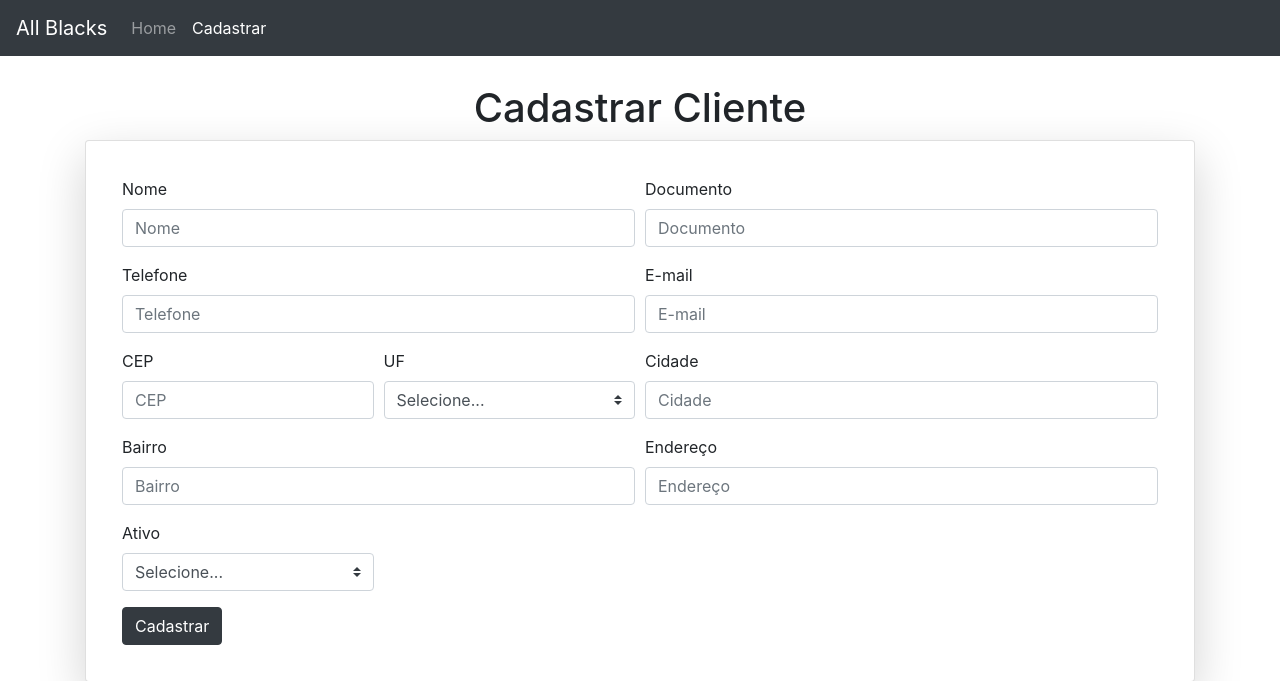
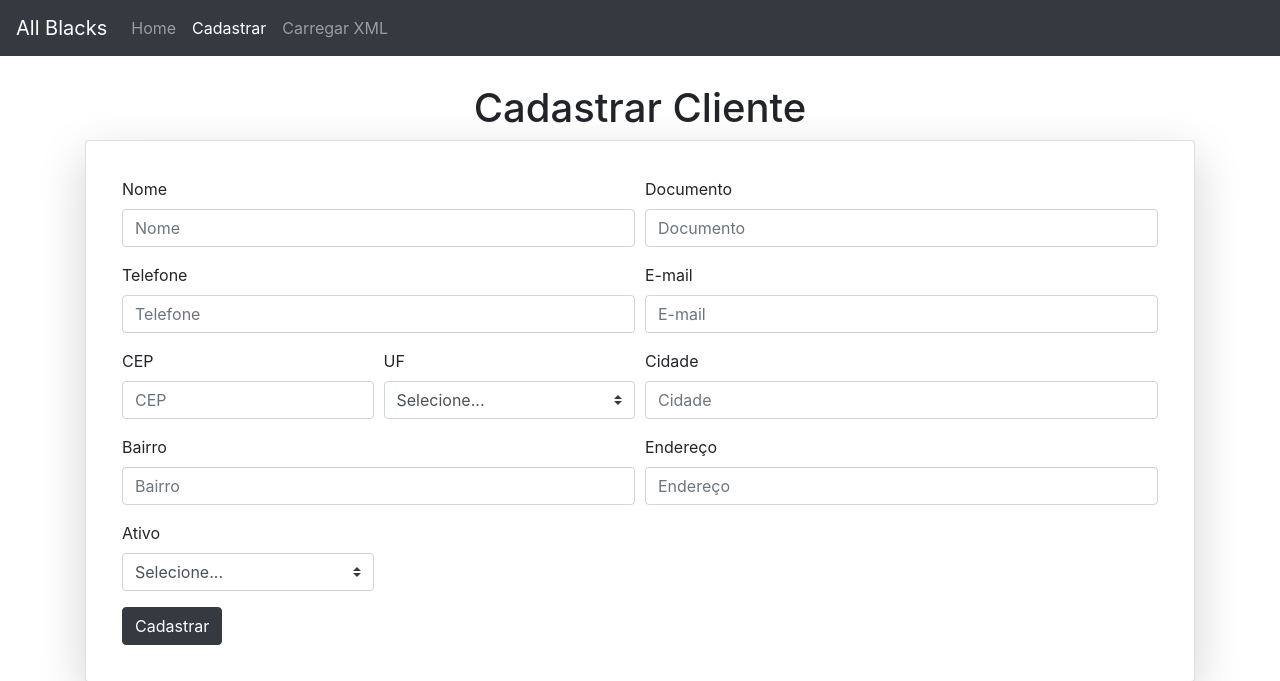
Before and after one commit to JuniorLima22/all-black, a PHP site: page /cadastrar.php in a window 1280 px wide. Shown: the top 681 px of the page. Run offline with PHP 8.4, Linux system fonts and the light colour scheme.

Commit message:
feat: adicionando link para página Carregar XML

```diff
--- a/public/includes/menu.php
+++ b/public/includes/menu.php
@@ -13,6 +13,9 @@
           <li class="nav-item <?php if(strpos($_SERVER['REQUEST_URI'], 'cadastrar')) echo 'active' ?>">
             <a class="nav-link" href="cadastrar.php">Cadastrar</span></a>
           </li>
+          <li class="nav-item <?php if(strpos($_SERVER['REQUEST_URI'], 'carregar_xml')) echo 'active' ?>">
+            <a class="nav-link" href="carregar_xml.php">Carregar XML</span></a>
+          </li>
         </ul>
       </div>
     </nav>
```
